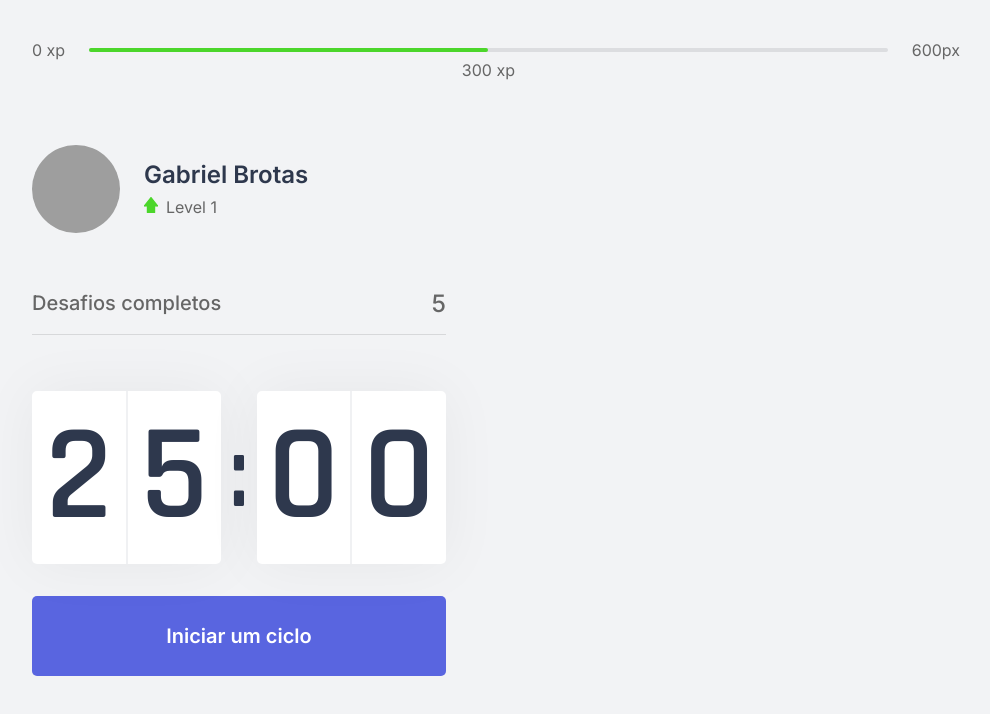
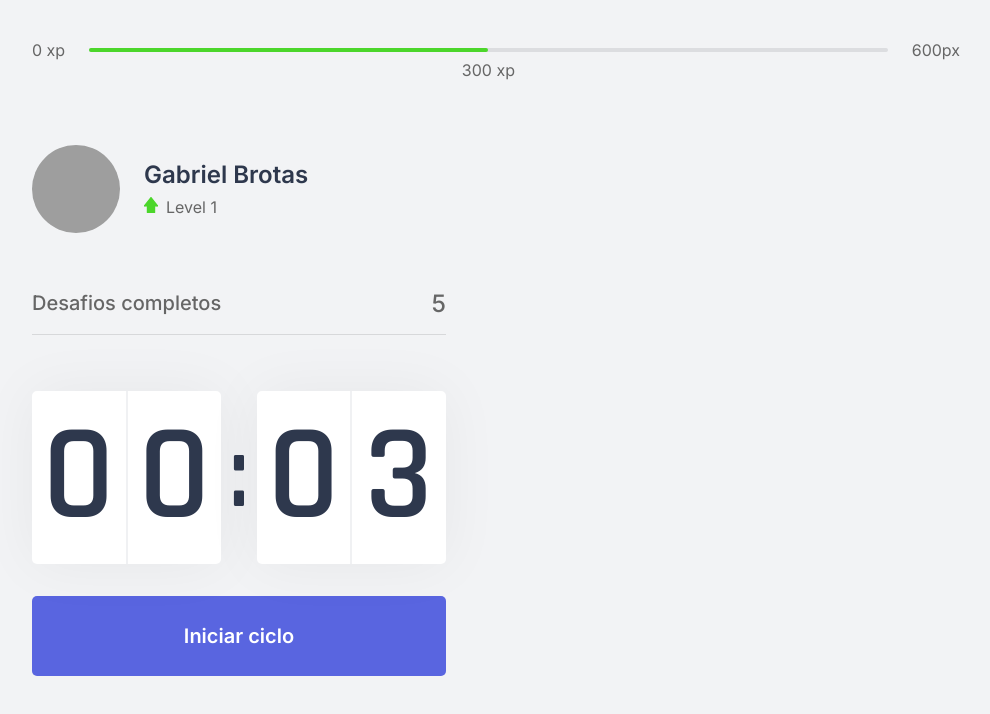
Before and after one commit to GabrielBrotas/Move-It-NLW-4, a Next.js app: page / in a window 1280 px wide. Shown: the top 714 px of the page, without its empty margins (144-1134 px from the left). Built offline with nearby package versions, Linux system fonts and the light colour scheme; grey boxes are pictures that could not be loaded.

Commit message:
countdown styles

```diff
--- a/src/components/Countdown.tsx
+++ b/src/components/Countdown.tsx
@@ -1,9 +1,13 @@
 import { useState, useEffect } from 'react';
 import styles from '../styles/components/Countdown.module.css';
 
+let countdownTimeout: NodeJS.Timeout;
+const initialTime = 0.05 * 60;
+
 export function Countdown() {
-    const [time, setTime] = useState(25 * 60); // 25 minutos em segundo
-    const [active, setActive] = useState(false);
+    const [time, setTime] = useState(initialTime); // 25 minutos em segundo
+    const [isActive, setIsActive] = useState(false);
+    const [hasFinished, setHasFinished] = useState(false);
 
     const minutes = Math.floor(time / 60);
     const seconds = time % 60;
@@ -13,17 +17,26 @@
     const [minuteLeft, minuteRight] = String(minutes).padStart(2, '0').split('');
     const [secondLeft, secondRight] = String(seconds).padStart(2, '0').split('');
 
-    function startCountDown() {
-        setActive(true)
+    function startCountdown() {
+        setIsActive(true)
+    }
+
+    function resetCountdown() {
+        clearTimeout(countdownTimeout)
+        setIsActive(false)
+        setTime(initialTime);
     }
 
     useEffect(() => {
-        if (active && time > 0) {
-            setTimeout(() => {
+        if (isActive && time > 0) {
+            countdownTimeout = setTimeout(() => {
                 setTime(time - 1)
             }, 1000)
+        } else if (isActive && time === 0) {
+            setHasFinished(true);
+            setIsActive(false);
         }
-    }, [active, time])
+    }, [isActive, time])
 
     return (
         <div>
@@ -39,13 +52,35 @@
                 </div>
             </div>
 
-            <button
-             type="button"
-             className={styles.countdownButton}
-             onClick={startCountDown}
-            >
-                Iniciar um ciclo
-            </button>
+            { isActive ? (
+                <button
+                    type="button"
+                    className={`${styles.countdownButton} ${styles.countdownButtonActive}`}
+                    onClick={resetCountdown}
+                >
+                    Abandonar ciclo
+                </button>
+            ) : (
+                <>
+                 {  hasFinished ? (
+                    <button
+                        disabled
+                        className={styles.countdownButton}
+                    >
+                        Ciclo encerrado
+                    </button>
+                 ) : (
+                    <button
+                        type="button"
+                        className={`${styles.countdownButton} ${styles.countdownButtonDisabled}`}
+                        onClick={startCountdown}
+                    >
+                        Iniciar ciclo
+                    </button>
+                )}
+                </>
+            )}
+
         </div>
     )
 }
--- a/src/styles/components/Countdown.module.css
+++ b/src/styles/components/Countdown.module.css
@@ -59,6 +59,23 @@
     transition: background-color 0.2s;
 }
 
-.countdownButton:hover {
+/* caso o botão não tenha o atributo disabled */
+.countdownButton:not(:disabled):hover {
     background: var(--blue-dark);
 }
+
+.countdownButtonActive {
+    background: var(--white);
+    color: var(--title);
+}
+
+.countdownButtonActive:not(:disabled):hover {
+    background: var(--red);
+    color: var(--white);
+}
+
+.countdownButton:disabled {
+    background: var(--white);
+    color: var(--text);
+    cursor: not-allowed;
+}
```
